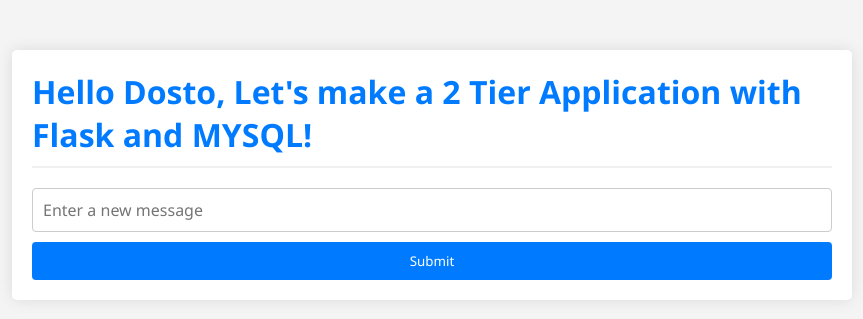
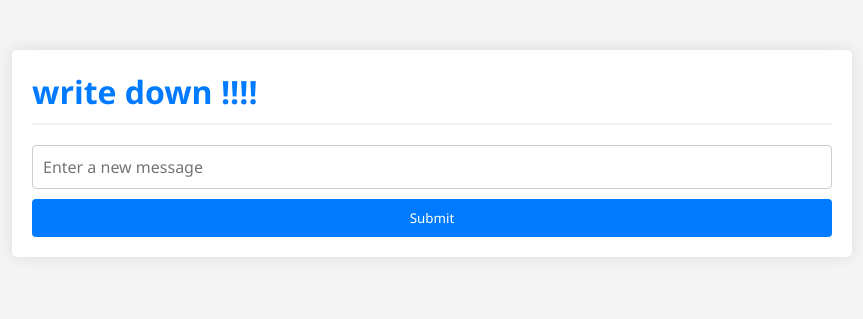
Before and after one commit to lost009/CI-CD-of-flask-and-mysql-on-docker-, a Flask app: page / in a window 1280 px wide. Shown: the top 319 px of the page, without its empty margins (208-1071 px from the left). Run offline with Flask 2, Linux system fonts and the light colour scheme; data that the repository does not hold is empty; some libraries are stand-ins or nearby versions.

Commit message:
Update index.html
ok

```diff
--- a/templates/index.html
+++ b/templates/index.html
@@ -93,8 +93,8 @@
 
 <body>
     <div class="container">
-        <h1>Hello Dosto,
-            Let's make a 2 Tier Application with Flask and MYSQL!</h1>
+        <h1>write
+               down !!!!</h1>
         {% for message in messages %}
             <p>{{ message[0] }}</p>
         {% endfor %}
```
